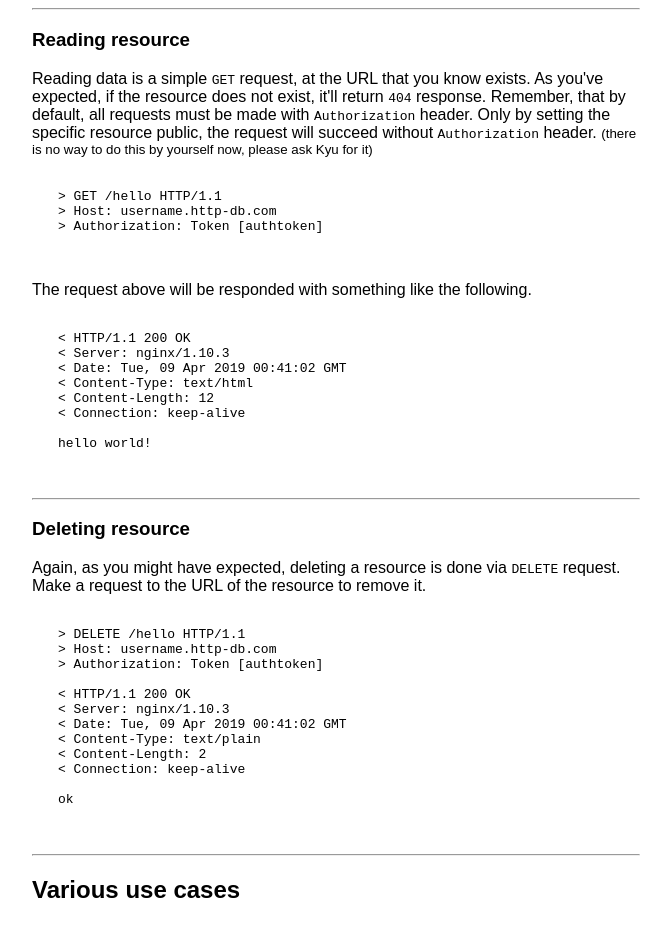
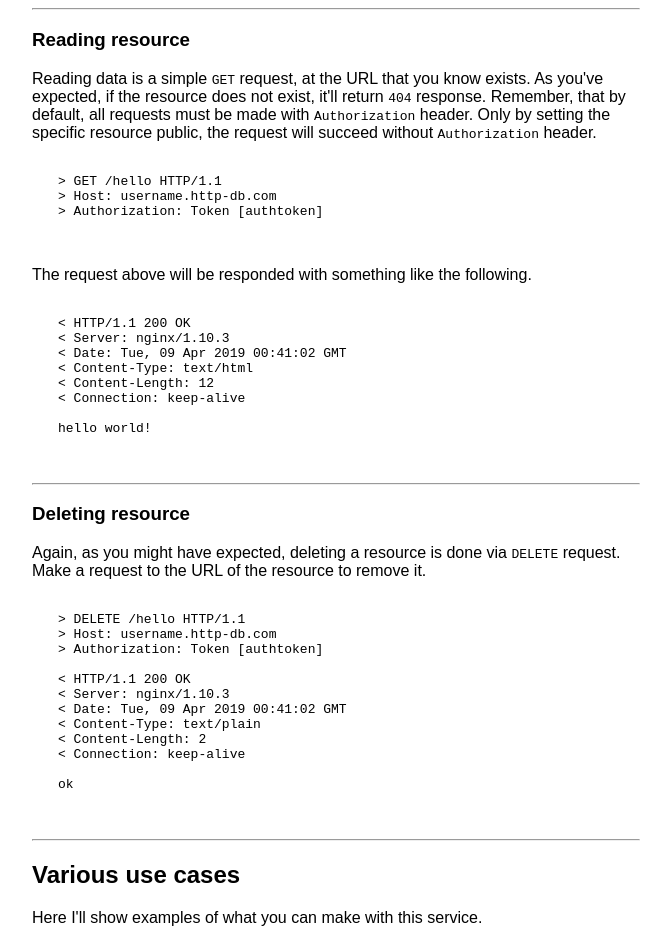
Before and after one commit to smailq/http_db_www, a plain HTML site: page index.html in a window 1280 px wide. Shown: the part 1120-2046 px from the top of the page, without its empty margins (304-975 px from the left). Drawn offline with Linux system fonts and the light colour scheme.

Commit message:
update doc

```diff
--- a/index.html
+++ b/index.html
@@ -127,8 +127,6 @@ hello world!
                             Remember, that by default, all requests must be made with <code>Authorization</code>
                             header. Only by setting the specific resource public, the request will succeed without
                             <code>Authorization</code> header.
-
-                            <small>(there is no way to do this by yourself now, please ask Kyu for it)</small>
                         </p>
 
                         <div style="margin: 2em 0;">
```
